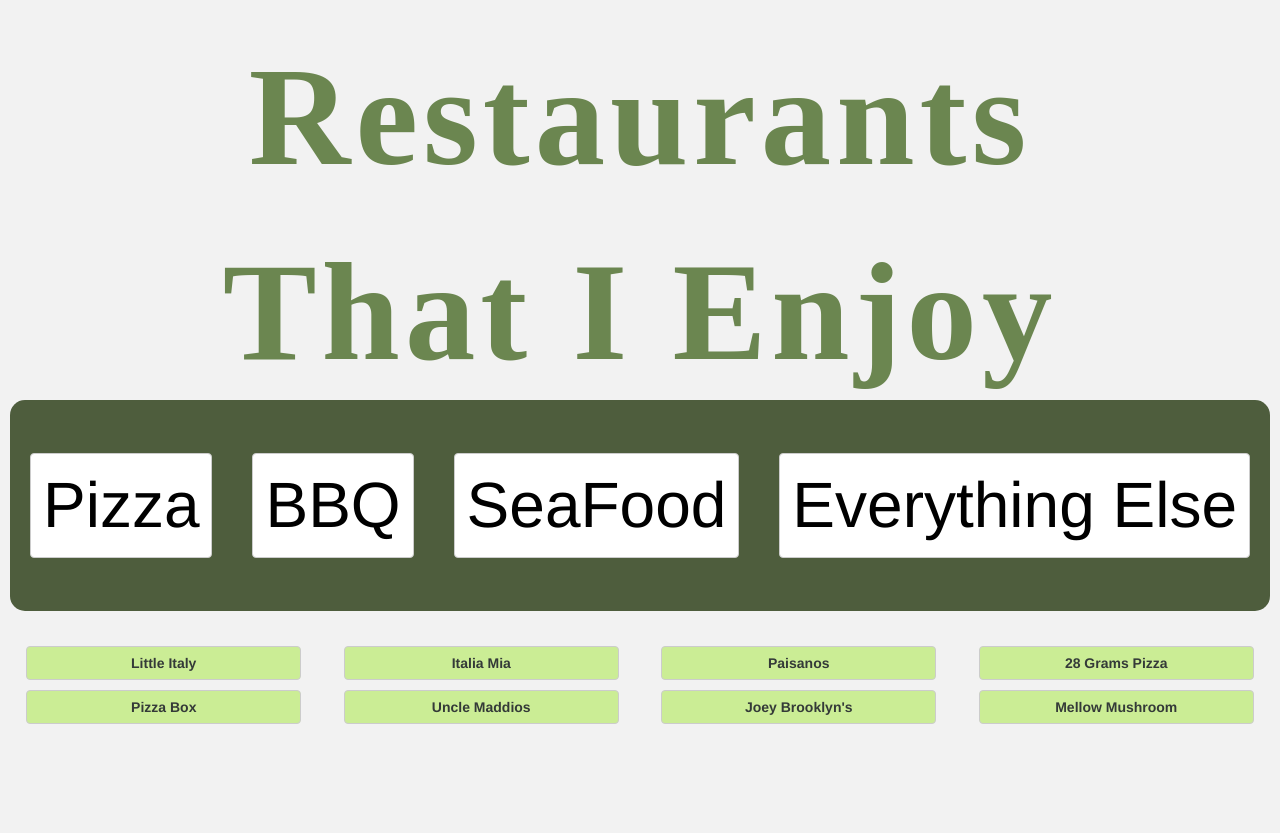
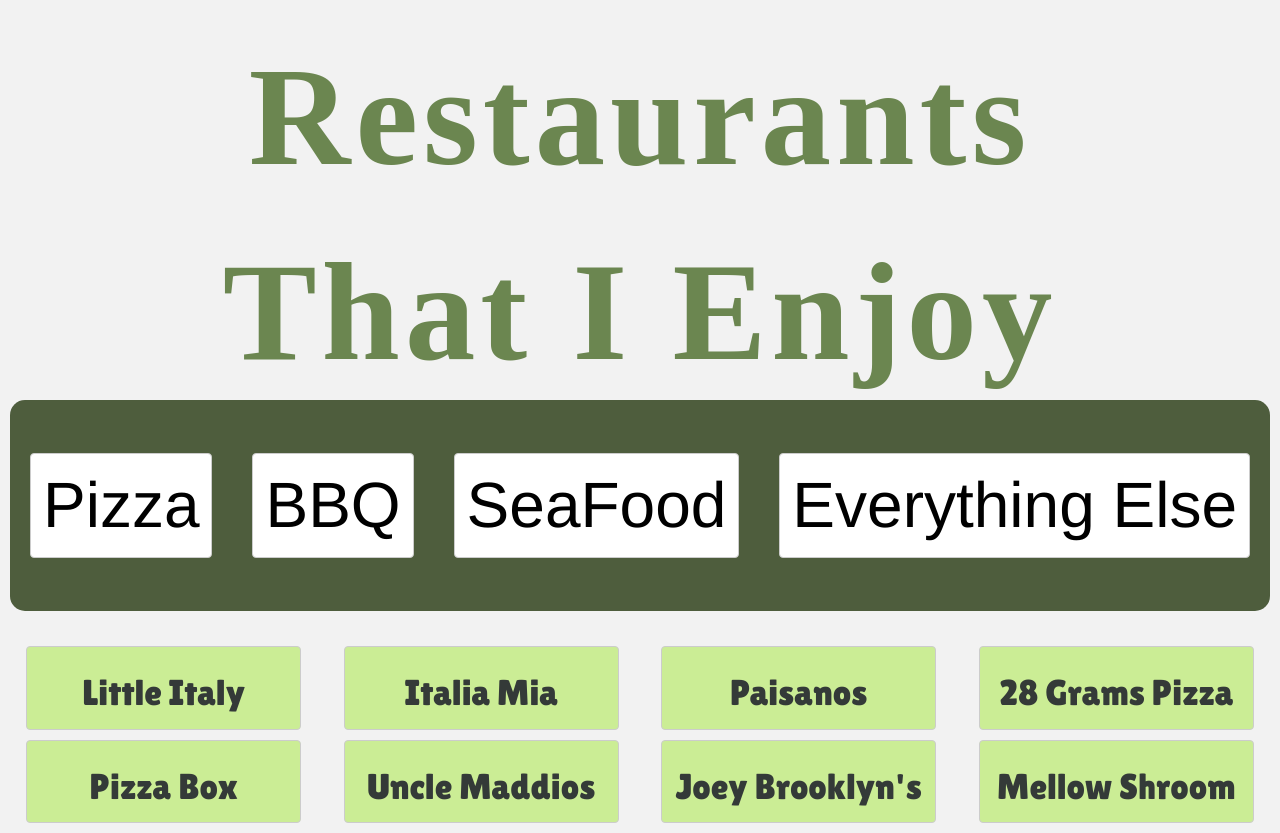
Before and after one commit to bdog72/food-dot-com, a React app: page / in a window 1280 px wide. Before the commit the page ends 800 px from the top, so only its background shows below. Built offline with nearby package versions, Linux system fonts and the light colour scheme; some packages are replaced by stand-ins of ours; a web font is replaced by a local one.

Commit message:
made link font size bigger

```diff
--- a/src/components/Pizza.js
+++ b/src/components/Pizza.js
@@ -5,28 +5,28 @@
     return <div>
       <div className='flex'>
         <a href='https://tobysoriginallittleitalypizza.com'>
-          <Button className='button'>Little Italy</Button>
+          <Button className='button'><h1>Little Italy</h1></Button>
         </a>
         <a href='http://laitaliamia.com'>
-          <Button className='button'>Italia Mia</Button>
+          <Button className='button'><h1>Italia Mia</h1></Button>
         </a>
         <a href='http://paisanospnp.com'>
-          <Button className='button'>Paisanos</Button>
+          <Button className='button'><h1>Paisanos</h1></Button>
         </a>
         <a href='http://www.28gramspizza.com'>
-          <Button className='button'>28 Grams Pizza</Button>
+          <Button className='button'><h1>28 Grams Pizza</h1></Button>
         </a>
         <a href='https://www.pizzabox727.com'>
-          <Button className='button'>Pizza Box</Button>
+          <Button className='button'><h1>Pizza Box</h1></Button>
         </a>
         <a href='http://www.unclemaddios.com'>
-          <Button className='button'>Uncle Maddios</Button>
+          <Button className='button'><h1>Uncle Maddios</h1></Button>
         </a>
         <a href='http://joeybrooklynsfamouspizzakitchen.com'>
-          <Button className='button'>Joey Brooklyn's</Button>
+          <Button className='button'><h1>Joey Brooklyn's</h1></Button>
         </a>
         <a href='http://mellowmushroom.com'>
-          <Button className='button'>Mellow Mushroom</Button>
+          <Button className='button'><h1>Mellow Shroom</h1></Button>
         </a>
       </div>
     </div>
--- a/src/index.html
+++ b/src/index.html
@@ -9,6 +9,8 @@
   <link href="https://fonts.googleapis.com/css?family=Luckiest+Guy" rel="stylesheet">
   <link href="https://fonts.googleapis.com/css?family=Monoton" rel="stylesheet">
   <link href="https://fonts.googleapis.com/css?family=Fontdiner+Swanky" rel="stylesheet">
+  <link href="https://fonts.googleapis.com/css?family=Aclonica" rel="stylesheet">
+  <link href="https://fonts.googleapis.com/css?family=Lilita+One" rel="stylesheet">
 </head>
 <body>
   <!-- This HTML file is a template. You can add webfonts, meta tags,
--- a/src/styles/app.scss
+++ b/src/styles/app.scss
@@ -29,6 +29,10 @@
   a {
     text-decoration: none;
   }
+
+  h1 {
+    font-family: 'Lilita One';
+  }
 }
 
 // #f2f2f2
```
